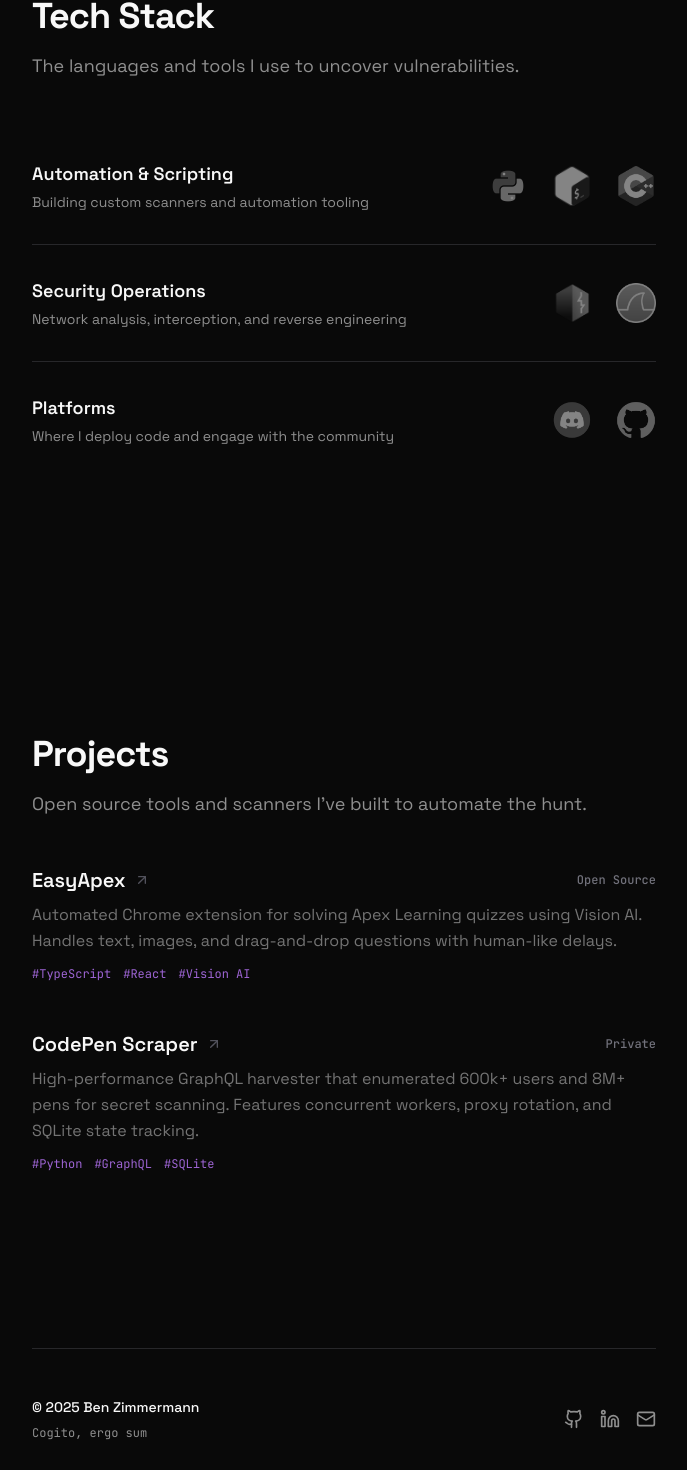
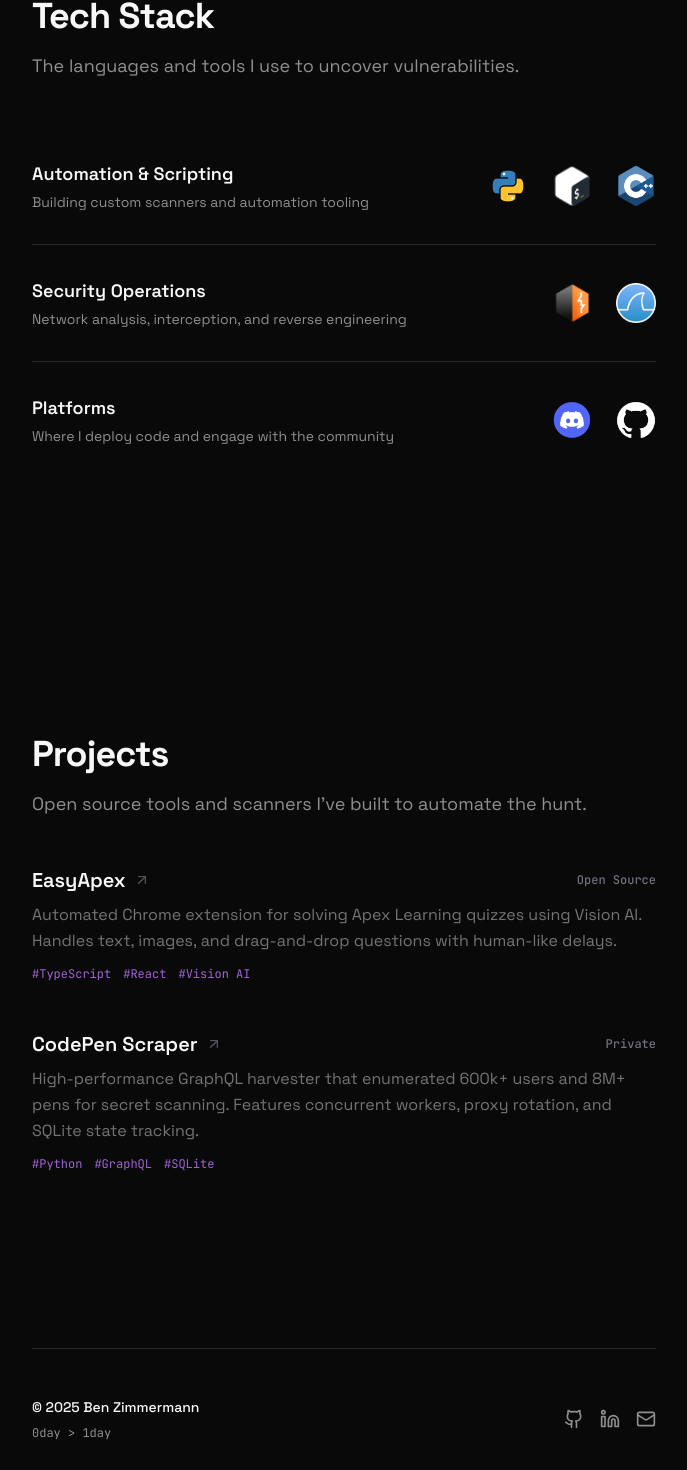
Before and after one commit to bzzimmy/bzzimmy.com, a Next.js app: page / in a window 1280 px wide. Shown: the part 1800-3270 px from the top of the page, without its empty margins (296-983 px from the left). Built offline with nearby package versions, Linux system fonts and the light colour scheme.

Commit message:
feat: update footer quote and remove grey scale from tech stack items

```diff
--- a/components/footer.tsx
+++ b/components/footer.tsx
@@ -15,7 +15,7 @@ export function Footer() {
               © 2025 Ben Zimmermann
             </span>
             <span className="text-xs text-muted-foreground font-mono">
-              Cogito, ergo sum
+              0day &gt; 1day
             </span>
           </div>
 
--- a/components/stack-section.tsx
+++ b/components/stack-section.tsx
@@ -38,7 +38,7 @@ const stack: Array<{
     description: "Where I deploy code and engage with the community",
     tools: [
       { name: "Discord", icon: "/images/discord.png", className: "scale-[1.7]" },
-      { name: "GitHub", icon: "/images/github.png", className: "invert opacity-70 hover:opacity-100 scale-[1.7]" },
+      { name: "GitHub", icon: "/images/github.png", className: "invert scale-[1.7]" },
     ],
   },
 ];
@@ -85,7 +85,7 @@ export function StackSection() {
                         src={tool.icon}
                         alt={tool.name}
                         fill
-                        className="object-contain opacity-50 grayscale transition-all duration-300 hover:opacity-100 hover:grayscale-0"
+                        className="object-contain"
                       />
                     </div>
 
```
